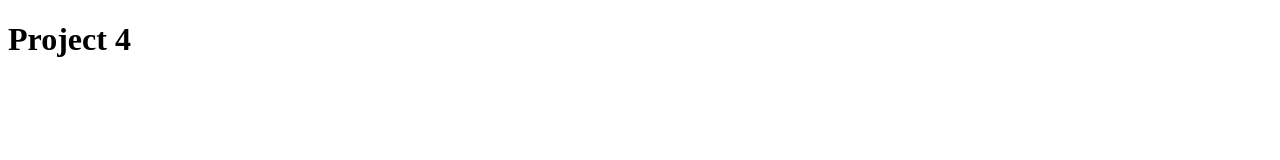
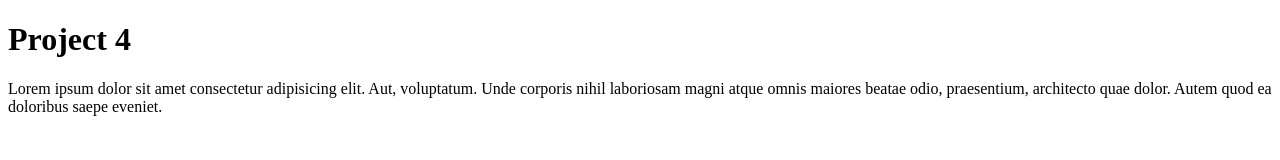
Before and after one commit to clairevalant/Project4_Emma_Claire, a plain HTML site: page index.html in a window 1280 px wide. Drawn offline with Linux system fonts and the light colour scheme.

Commit message:
added a p

```diff
--- a/index.html
+++ b/index.html
@@ -8,5 +8,6 @@
 </head>
 <body>
     <h1>Project 4</h1>
+    <p>Lorem ipsum dolor sit amet consectetur adipisicing elit. Aut, voluptatum. Unde corporis nihil laboriosam magni atque omnis maiores beatae odio, praesentium, architecto quae dolor. Autem quod ea doloribus saepe eveniet.</p>
 </body>
 </html>
```
